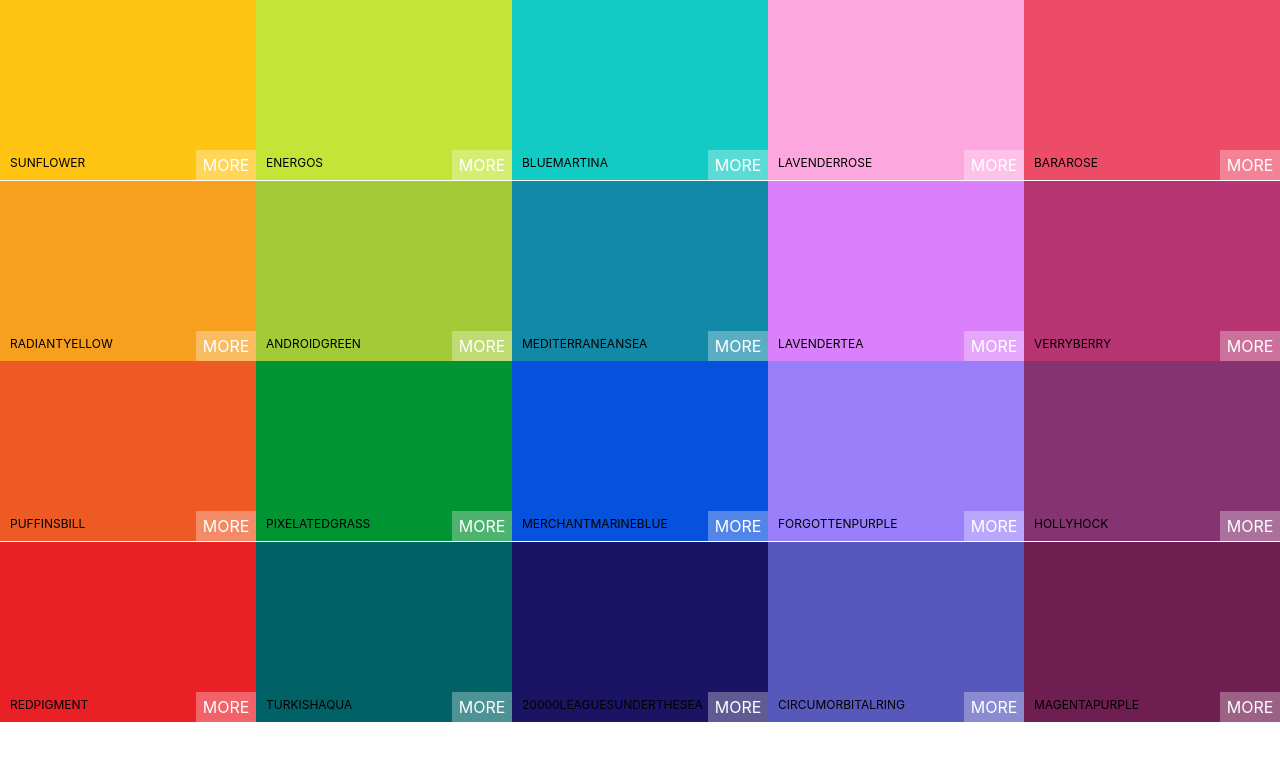
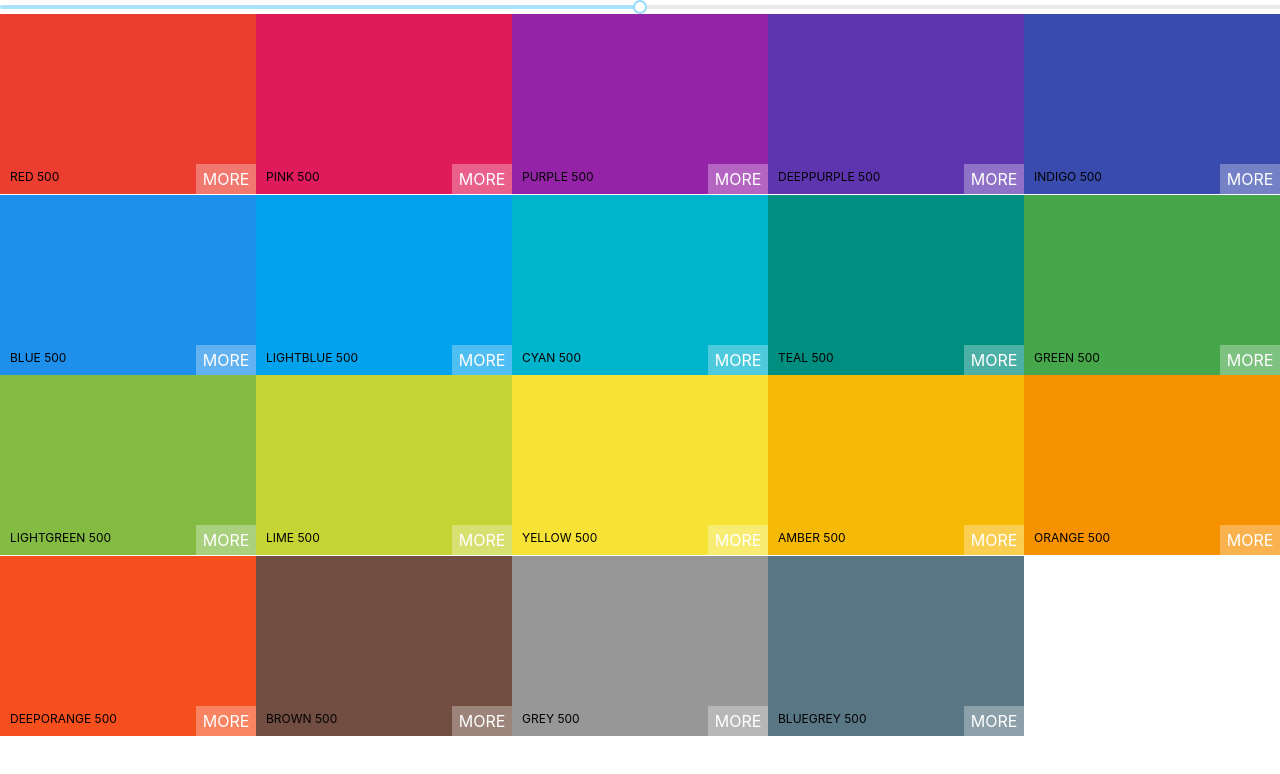
Before and after one commit to jump3rhood/React-colors-app, a React (Create React App) app: page / in a window 1280 px wide. Shown: the top 774 px of the page. Built offline with nearby package versions, Linux system fonts and the light colour scheme.

Commit message:
Add Slider

```diff
--- a/package.json
+++ b/package.json
@@ -7,6 +7,7 @@
     "@testing-library/react": "^11.2.7",
     "@testing-library/user-event": "^12.8.3",
     "chroma-js": "^2.1.2",
+    "rc-slider": "^9.7.2",
     "react": "^17.0.2",
     "react-copy-to-clipboard": "^5.0.3",
     "react-dom": "^17.0.2",
--- a/src/App.js
+++ b/src/App.js
@@ -4,10 +4,9 @@
 import { generatePalette } from './colorHelpers';
 class App extends Component {
   render() {
-    console.log(generatePalette(seedPalettes[0]));
     return (
       <div>
-        <Palette {...seedPalettes[2]} />
+        <Palette palette={generatePalette(seedPalettes[0])} />
       </div>
     )
   }
--- a/src/Palette.js
+++ b/src/Palette.js
@@ -1,13 +1,28 @@
 import React, { Component } from 'react'
 import ColorBox from './ColorBox';
 import './Palette.css';
+import Slider from 'rc-slider';
+import 'rc-slider/assets/index.css';
+
+
 class Palette extends Component {
+    constructor(props) {
+        super(props);
+        this.state = { level: 500 };
+        this.changeLevel = this.changeLevel.bind(this);
+    }
+    changeLevel(level) {
+        this.setState({ level })
+    }
     render() {
-        const colorBoxes = this.props.colors.map(color => (
-            <ColorBox background={color.color} name={color.name} />
+        const { colors } = this.props.palette;
+        const { level } = this.state;
+        const colorBoxes = colors[level].map(color => (
+            <ColorBox background={color.hex} name={color.name} />
         ));
         return (
             <div className="Palette">
+                <Slider defaultValue={level} min={100} max={900} step={100} onAfterChange={this.changeLevel} />
                 {/* Navbar goes here  */}
                 <div className="Palette-colors">
                     {colorBoxes}
```
Also changed, not shown: 1 other file (tests, documents, lock files or other folders).
